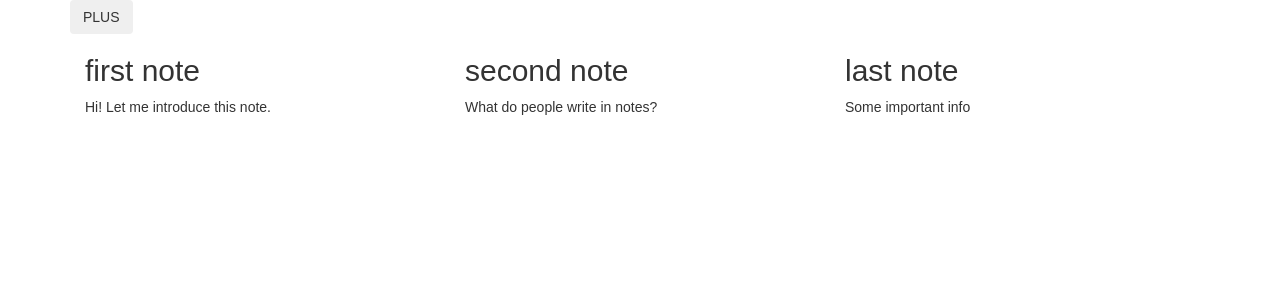
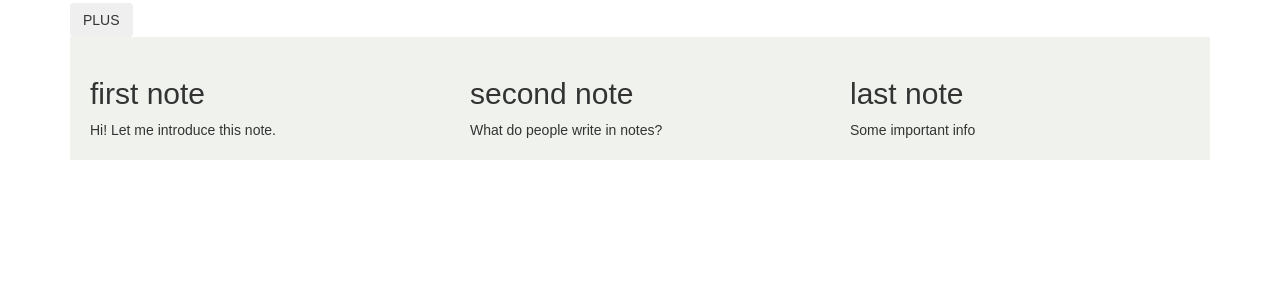
Before and after one commit to summeragain/notes, a React (Create React App) app: page / in a window 1280 px wide. Shown: the top 300 px of the page. Built offline with nearby package versions, Linux system fonts and the light colour scheme.

Commit message:
install webpack

```diff
--- a/src/List.js
+++ b/src/List.js
@@ -1,6 +1,7 @@
 import React, { Component } from 'react';
 import Note from './Note';
 import Button from './Button';
+import './List.css';
 
 class List extends Component {
   getList() {
--- /dev/null
+++ b/src/List.scss
@@ -0,0 +1,7 @@
+.menu-bar {
+    font-size: 26px;
+}
+.note-wrapper {
+    background-color: #f0f3ed;
+    padding: 20px;
+}
```
Also changed, not shown: package.json (+11 -2 lines).
